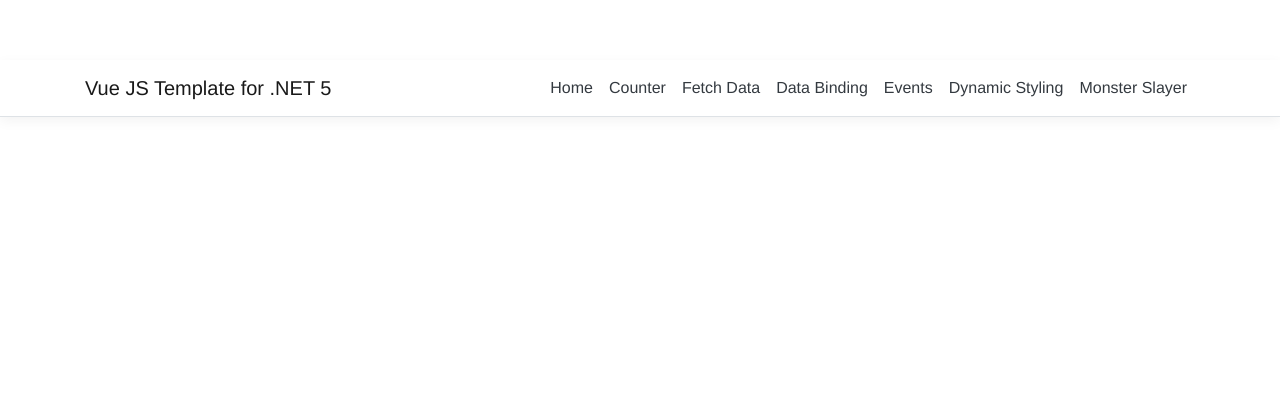
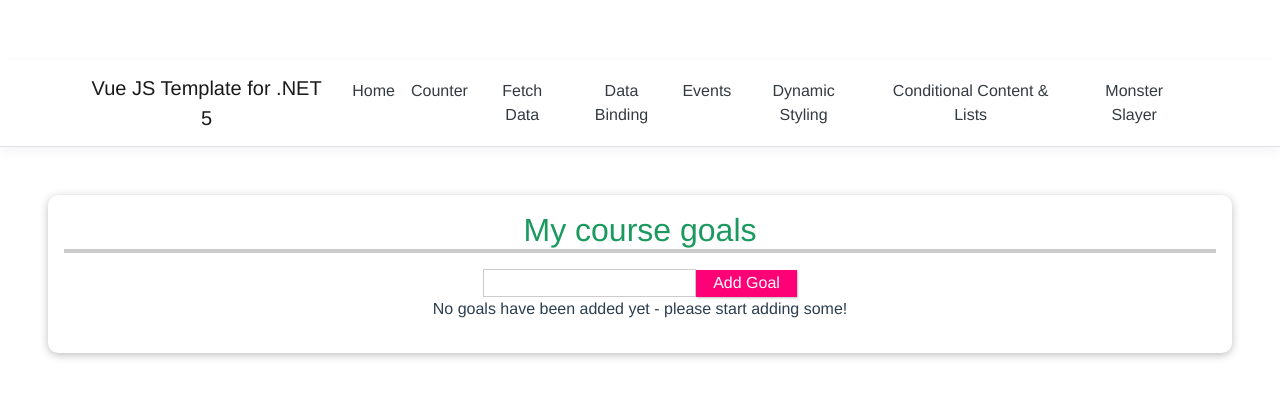
Before and after one commit to owen13/Orion, a Vue app in the folder Vue/ClientApp/: page /ConditionalContentAndLists in a window 1280 px wide. Shown: the top 398 px of the page. Built offline with nearby package versions, Linux system fonts and the light colour scheme.

Commit message:
Finished conditional content and lists Vue tutorial

```diff
--- /dev/null
+++ b/Vue/ClientApp/src/components/ConditionalContentAndLists.vue
@@ -0,0 +1,126 @@
+<template>
+    <section id="user-goals">
+        <h2>My course goals</h2>
+        <input type="text" v-model="enteredGoalValue" v-on:keyup.enter="addGoal" />
+        <button @click="addGoal">Add Goal</button>
+        <p v-if="goals.length === 0">No goals have been added yet - please start adding some!</p>
+        <ul v-else>
+<!--            <li v-for="(goal, index) in goals" :key="goal" @click="removeGoal(index)">{{ index }} - {{ goal }}</li>-->
+
+            <li v-for="(goal, index) in goals" :key="goal" @click="removeGoal(index)">
+                <p>{{ index }} - {{ goal }}</p>
+                <input type="text" @click.stop>
+            </li>
+        </ul>
+<!--        <ul>-->
+<!--            <li v-for="(value, key, index) in {name: 'Owen', age: 39}" :key="value">{{ index }} - {{ key }}: {{ value }}</li>-->
+<!--        </ul>-->
+<!--        <ul>-->
+<!--            <li v-for="num in 10" :key="num">{{ num }}</li>-->
+<!--        </ul>-->
+    </section>
+</template>
+
+<script>
+    export default {
+        name: "ConditionalContentAndLists",
+        data() {
+            return {
+                enteredGoalValue: '',
+                goals: []
+            };
+        },
+        methods: {
+            addGoal() {
+                this.goals.push(this.enteredGoalValue);
+                this.enteredGoalValue = '';
+            }    ,
+            removeGoal(index) {
+                this.goals.splice(index, 1);
+            }
+        }
+    }
+</script>
+
+<style scoped>
+    * {
+        box-sizing: border-box;
+    }
+
+    html {
+        font-family: 'Jost', sans-serif;
+    }
+
+    body {
+        margin: 0;
+    }
+
+    header {
+        box-shadow: 0 2px 8px rgba(0, 0, 0, 0.26);
+        margin: 3rem;
+        border-radius: 10px;
+        padding: 1rem;
+        background-color: #1b995e;
+        color: white;
+        text-align: center;
+    }
+
+    #user-goals {
+        box-shadow: 0 2px 8px rgba(0, 0, 0, 0.26);
+        margin: 3rem;
+        border-radius: 10px;
+        padding: 1rem;
+        text-align: center;
+    }
+
+    #user-goals h2 {
+        font-size: 2rem;
+        border-bottom: 4px solid #ccc;
+        color: #1b995e;
+        margin: 0 0 1rem 0;
+    }
+
+    #user-goals ul {
+        list-style: none;
+        margin: 1rem 0;
+        padding: 0;
+    }
+
+    #user-goals li {
+        margin: 1rem 0;
+        font-size: 1.25rem;
+        font-weight: bold;
+        background-color: #8ddba4;
+        padding: 0.5rem;
+        color: #1f1f1f;
+        border-radius: 25px;
+    }
+
+    #user-goals input {
+        font: inherit;
+        border: 1px solid #ccc;
+    }
+
+    #user-goals input:focus {
+        outline: none;
+        border-color: #1b995e;
+        background-color: #d7fdeb;
+    }
+
+    #user-goals button {
+        font: inherit;
+        cursor: pointer;
+        border: 1px solid #ff0077;
+        background-color: #ff0077;
+        color: white;
+        padding: 0.05rem 1rem;
+        box-shadow: 1px 1px 2px rgba(0, 0, 0, 0.26);
+    }
+
+    #user-goals button:hover,
+    #user-goals button:active {
+        background-color: #ec3169;
+        border-color: #ec3169;
+        box-shadow: 1px 1px 4px rgba(0, 0, 0, 0.26);
+    }
+</style>
--- a/Vue/ClientApp/src/components/NavMenu.vue
+++ b/Vue/ClientApp/src/components/NavMenu.vue
@@ -23,6 +23,8 @@
                         <li class="nav-item">
                             <router-link :to="{ name: 'FetchData' }" class="nav-link text-dark">Fetch Data</router-link>
                         </li>
+
+                        <!-- Section 2 -->
                         <li class="nav-item">
                             <router-link :to="{ name: 'DataBinding' }" class="nav-link text-dark">Data Binding</router-link>
                         </li>
@@ -32,6 +34,13 @@
                         <li class="nav-item">
                             <router-link :to="{ name: 'DynamicStyling' }" class="nav-link text-dark">Dynamic Styling</router-link>
                         </li>
+
+                        <!-- Section 3 -->
+                        <li class="nav-item">
+                            <router-link :to="{ name: 'ConditionalContentAndLists' }" class="nav-link text-dark">Conditional Content & Lists</router-link>
+                        </li>
+
+                        <!-- Section 4 -->
                         <li class="nav-item">
                             <router-link :to="{ name: 'MonsterSlayer' }" class="nav-link text-dark">Monster Slayer</router-link>
                         </li>
--- a/Vue/ClientApp/src/router/index.js
+++ b/Vue/ClientApp/src/router/index.js
@@ -7,6 +7,8 @@ import DataBinding from "@/components/DataBinding.vue";
 import Events from "@/components/Events.vue";
 import DynamicStyling from "@/components/DynamicStyling.vue";
 import MonsterSlayer from "@/components/MonsterSlayer.vue";
+
+import ConditionalContentAndLists from "@/components/ConditionalContentAndLists.vue";
 
 const routes = [
     {
@@ -24,6 +26,8 @@ const routes = [
         name: "FetchData",
         component: FetchData,
     },
+
+    // Section 2
     {
         path: "/DataBinding",
         name: "DataBinding",
@@ -39,11 +43,20 @@ const routes = [
         name: "DynamicStyling",
         component: DynamicStyling,
     },
+
+    // Section 3
+    {
+        path: "/ConditionalContentAndLists",
+        name: "ConditionalContentAndLists",
+        component: ConditionalContentAndLists,
+    },
+
+    // Section 4
     {
         path: "/MonsterSlayer",
         name: "MonsterSlayer",
         component: MonsterSlayer,
-    }
+    },
 ];
 
 const router = createRouter({
```
